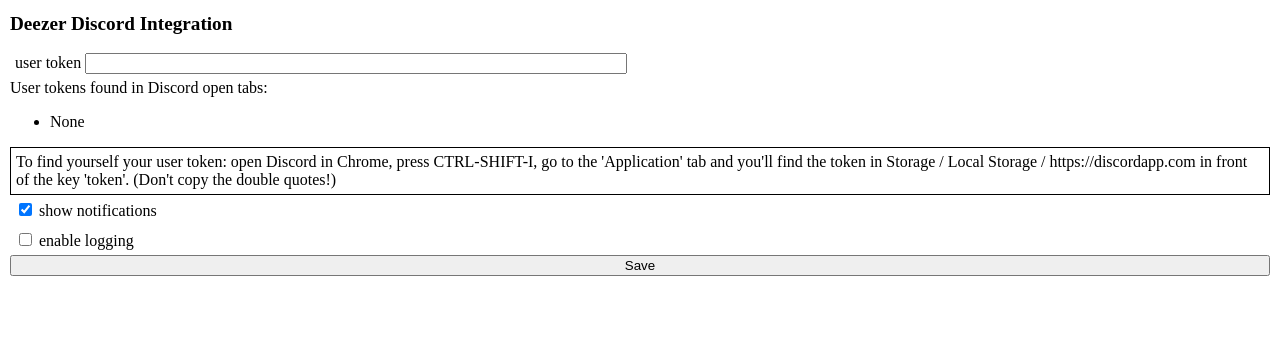
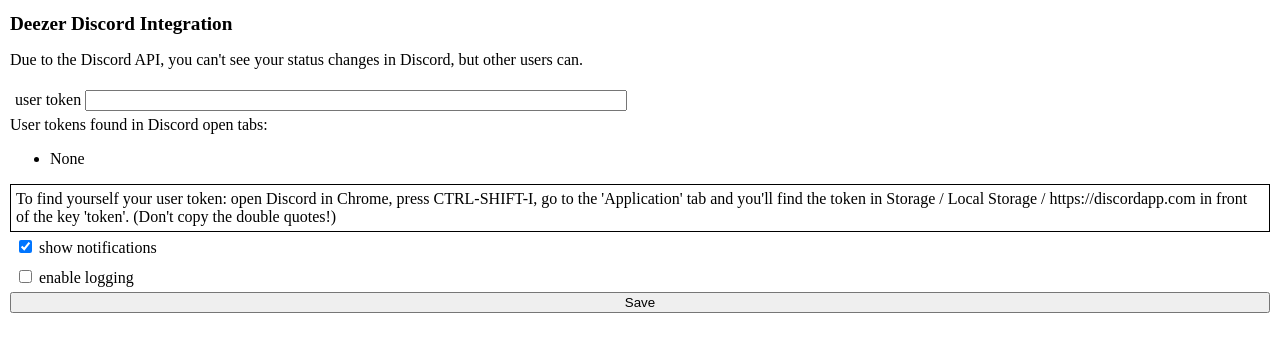
Before and after one commit to AdrienC/discord-deezer-chrome, a browser extension: page options.html in a window 1280 px wide. Drawn offline with Linux system fonts and the light colour scheme.

Commit message:
Explain why user can't see status changes in Discord

```diff
--- a/options.html
+++ b/options.html
@@ -38,6 +38,7 @@
 
 	<body>
 		<h1>Deezer Discord Integration</h1>
+		<p>Due to the Discord API, you can't see your status changes in Discord, but other users can.</p>
 		<div id="container">
 			<label>
 				user token <input type="text" id="user_token">
```
